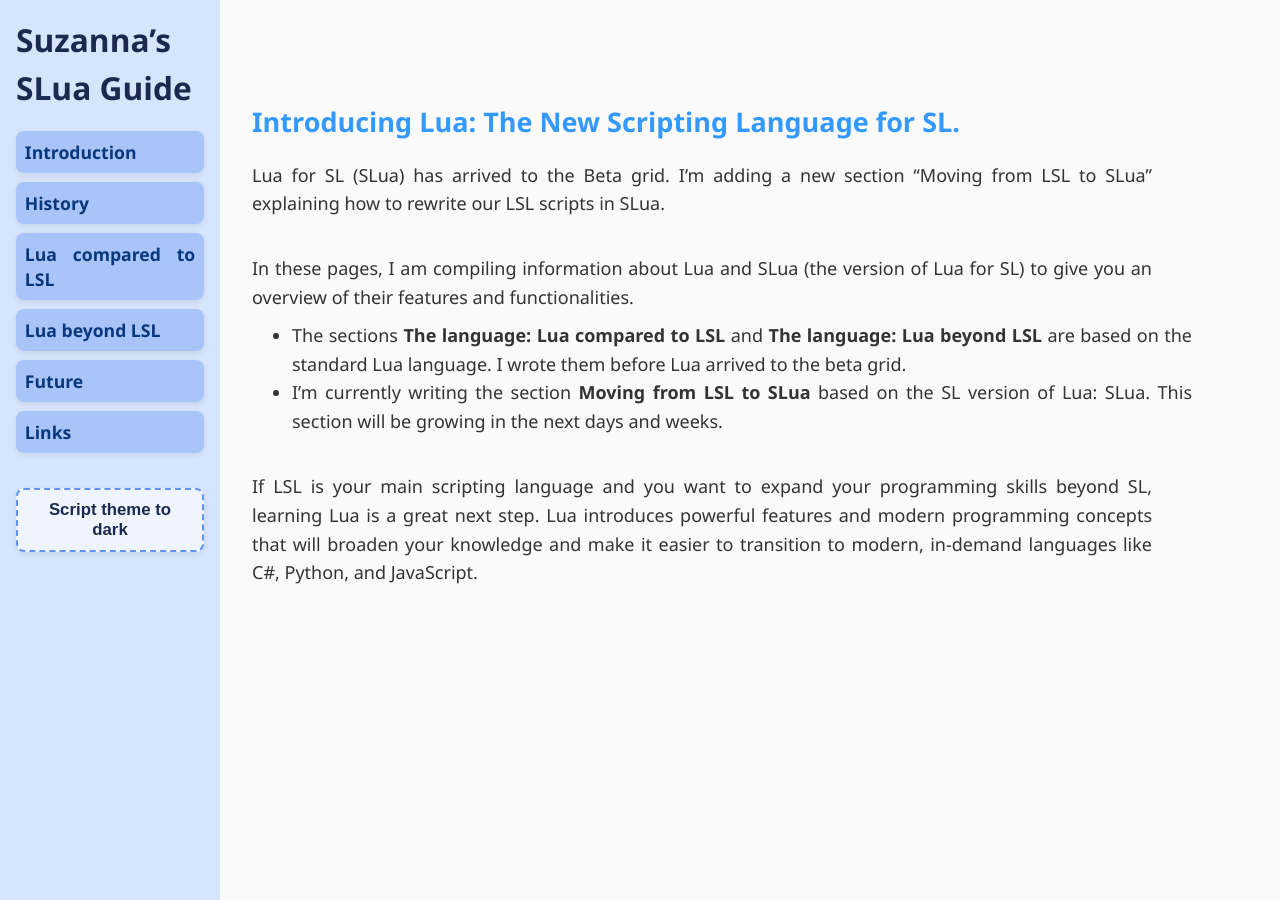
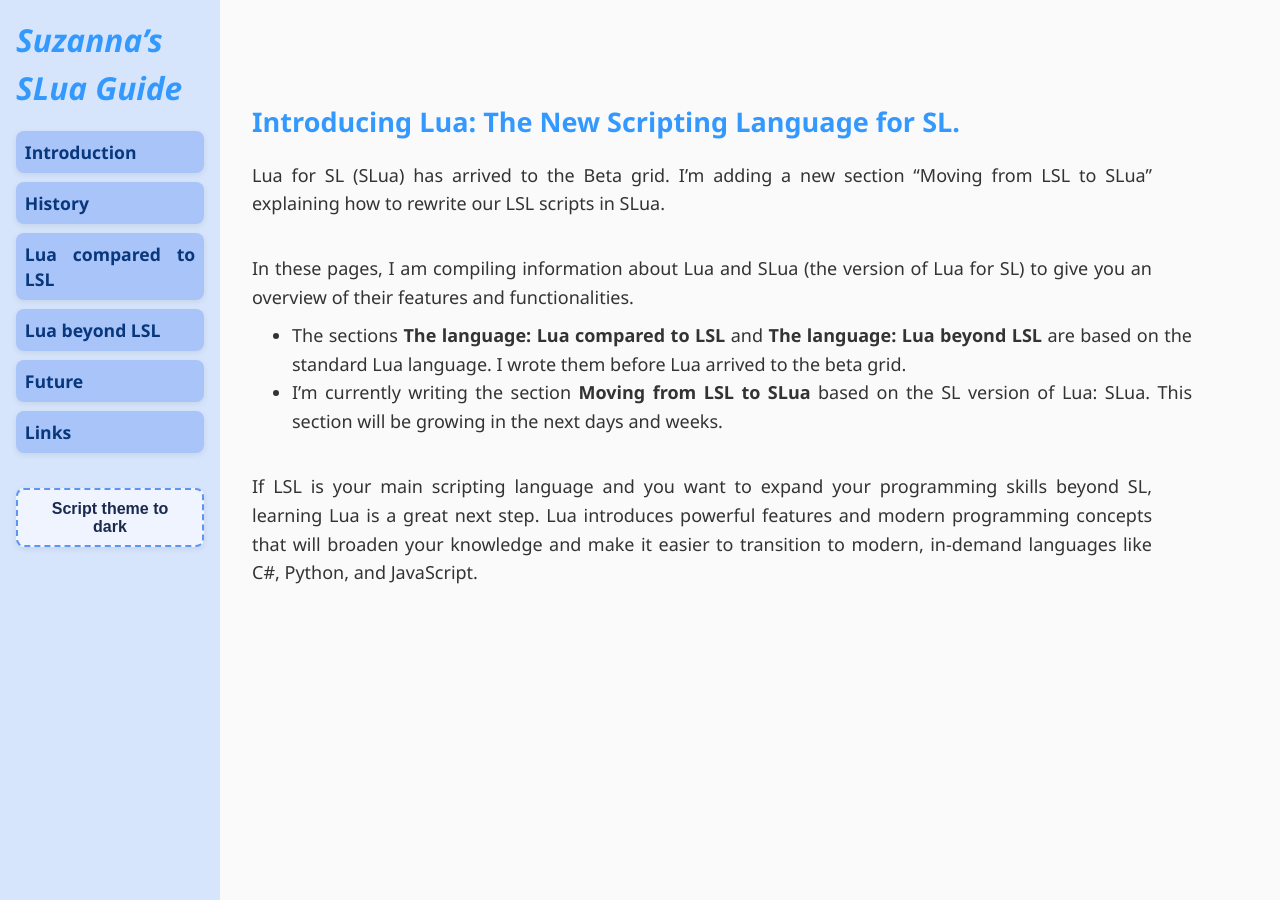
Before and after one commit to Suzanna-Linn/slua, a Jekyll site: the page built from docs/index.md, in a window 1280 px wide. Built offline with Jekyll 4.4.1, drawn with Linux system fonts in a browser that asks for light colours; nearby versions of some CDN libraries; comment, search, counter and statistics services are not loaded.

Commit message:
Update style.css

```diff
--- a/docs/assets/style.css
+++ b/docs/assets/style.css
@@ -84,8 +84,10 @@ body {
 }
 
 .title {
+  color: #3399FF;
   font-size: 1.8em;
   font-weight: bold;
+  font-style: italic;
   margin-bottom: 20px;
 }
 
@@ -144,7 +146,7 @@ pre.line-numbers {
   margin-top: auto;
   margin-bottom: 0.5rem;
   padding: 0.6em 1em;
-  font-size: 1.05rem;
+  font-size: 1rem;
   background: #f0f4ff;
   color: #1a2a4f;
   border: 2px dashed #5e95f5;
```
